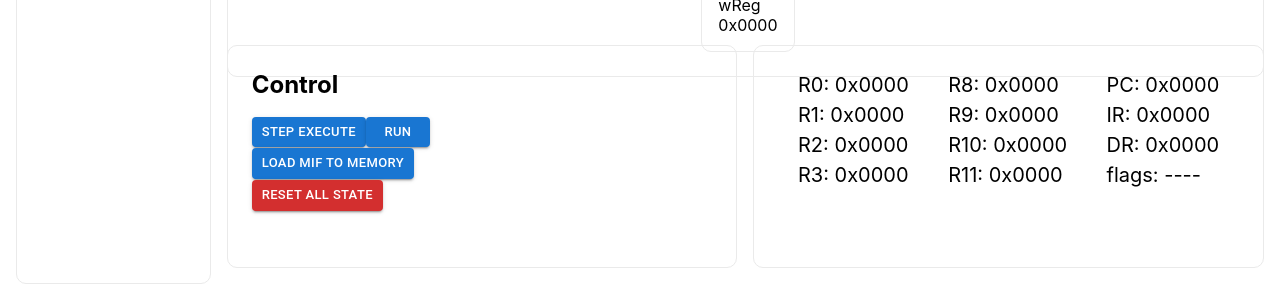
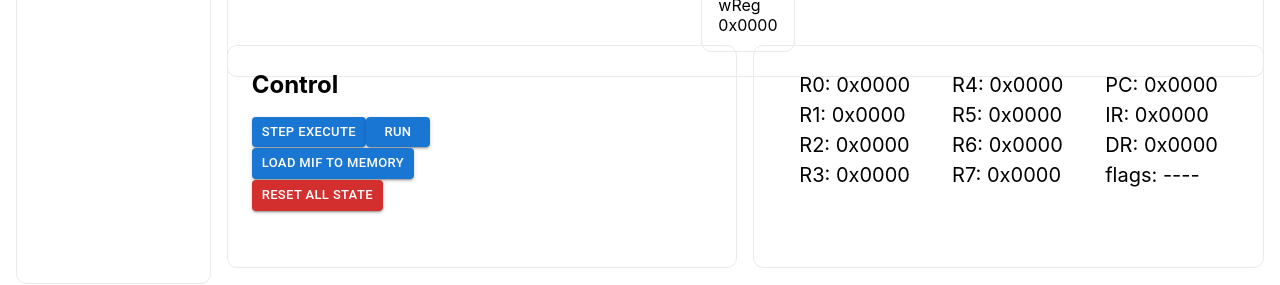
Before and after one commit to ny-a/simple-cpu-emulator, a Next.js app: page / in a window 1280 px wide. Shown: the part 575-860 px from the top of the page. Built offline with nearby package versions, Linux system fonts and the light colour scheme.

Commit message:
Fix register debugger

```diff
--- a/pages/index.tsx
+++ b/pages/index.tsx
@@ -1393,7 +1393,7 @@ class Home extends React.Component<{}, State> {
                       ))}
                     </Grid>
                     <Grid item>
-                      {Array.from({length: 4}, (_, x) => x+4).map(i => i + 4).map(i => (
+                      {Array.from({length: 4}, (_, x) => x + 4).map(i => (
                         <p key={i}>
                           R{i}: {this.state.registerFile.readHex(i)}
                         </p>
```
